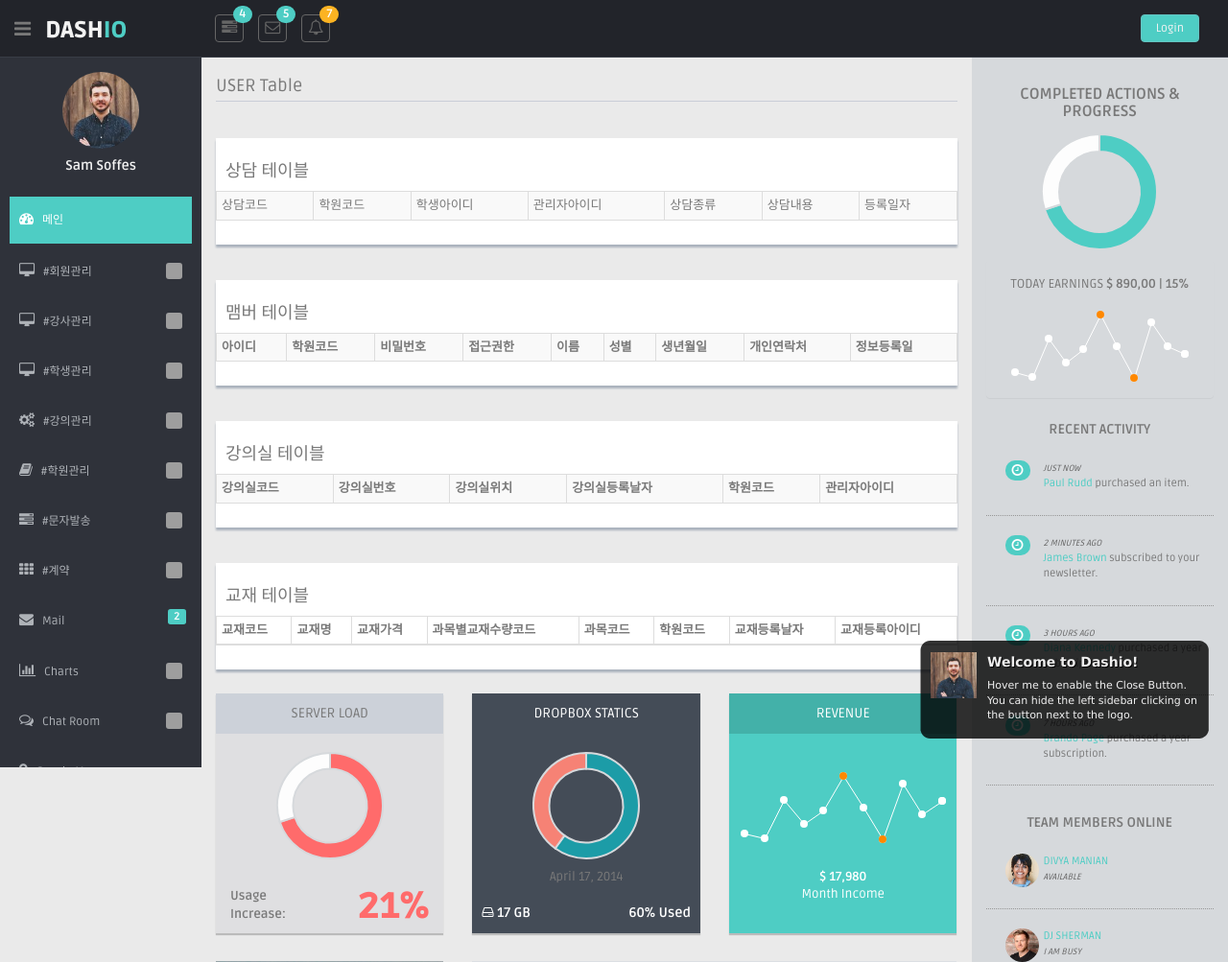
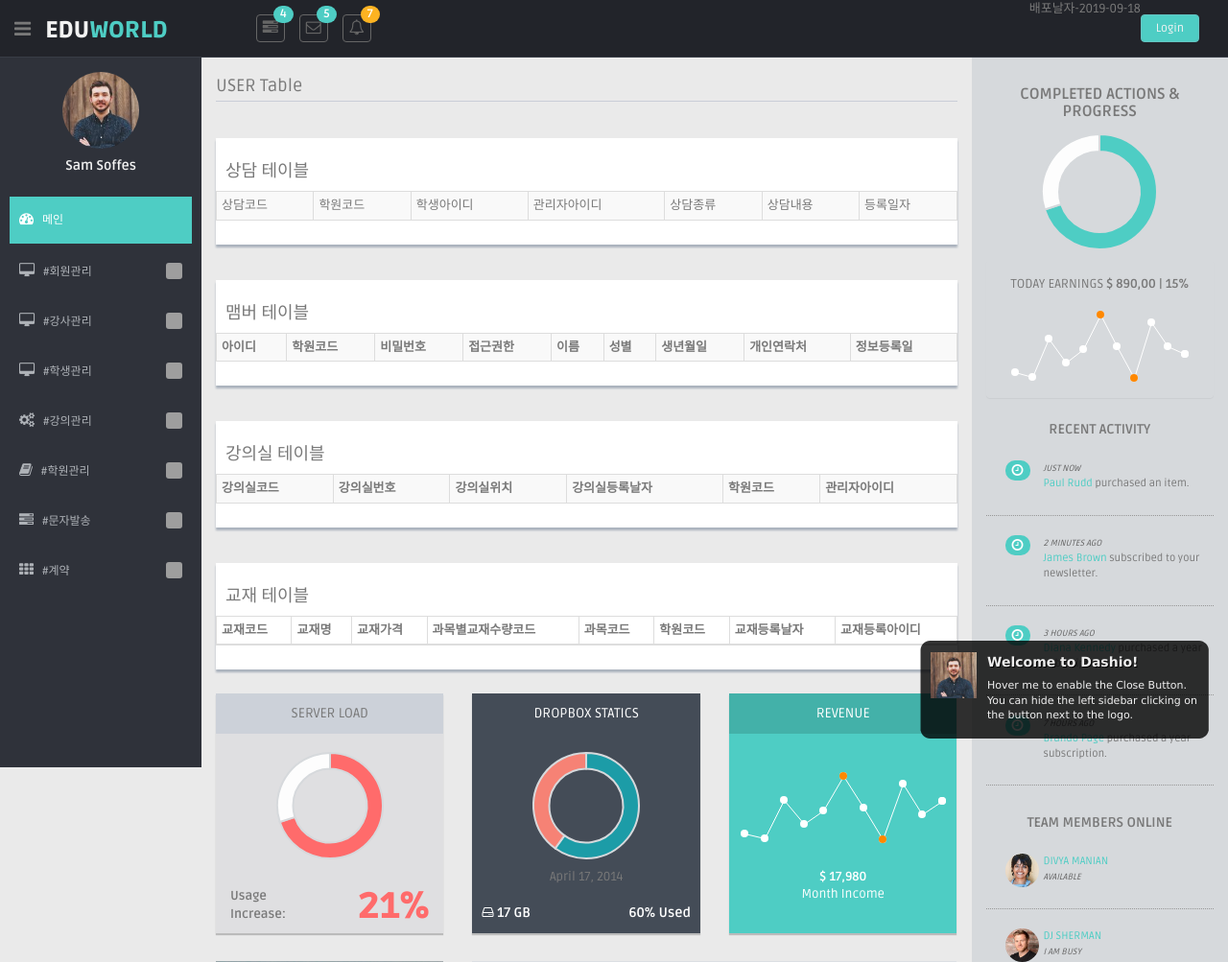
Before and after one commit to PeaceNChicken/eduManger, a Spring Boot app: page / in a window 1280 px wide. Shown: the top 1003 px of the page at 96% size. Run offline with Spring Boot 4, Linux system fonts and the light colour scheme; data that the repository does not hold is empty; some libraries are stand-ins or nearby versions; grey boxes are pictures that could not be loaded.

Commit message:
배포날자 작성

```diff
--- a/eduManger/src/main/resources/templates/fragments/header.html
+++ b/eduManger/src/main/resources/templates/fragments/header.html
@@ -12,7 +12,7 @@
         <div class="fa fa-bars tooltips" data-placement="right" data-original-title="Toggle Navigation"></div>
       </div>
       <!--logo start-->
-      <a href="/" class="logo"><b>DASH<span>IO</span></b></a>
+      <a href="/" class="logo"><b>edu<span>world</span></b></a>
       <!--logo end-->
       <div class="nav notify-row" id="top_menu">
         <!--  notification start -->
@@ -201,6 +201,7 @@
       </div>
       <div class="top-menu">
         <ul class="nav pull-right top-menu">
+        	<li>배포날자-2019-09-18</li>
           <li th:if="${session.SID == null}"><a class="logout" href="/login">Login</a></li>
         </ul>
         <ul class="nav pull-right top-menu">
--- a/eduManger/src/main/resources/templates/fragments/leftmenu.html
+++ b/eduManger/src/main/resources/templates/fragments/leftmenu.html
@@ -99,41 +99,6 @@
               <li><a href="#">Advanced Table</a></li>
             </ul>
           </li>
-          <li>
-            <a href="inbox.html">
-              <i class="fa fa-envelope"></i>
-              <span>Mail </span>
-              <span class="label label-theme pull-right mail-info">2</span>
-              </a>
-          </li>
-          <li class="sub-menu">
-            <a href="javascript:;">
-              <i class=" fa fa-bar-chart-o"></i>
-              <span>Charts</span>
-              </a>
-            <ul class="sub">
-              <li><a href="morris.html">Morris</a></li>
-              <li><a href="chartjs.html">Chartjs</a></li>
-              <li><a href="flot_chart.html">Flot Charts</a></li>
-              <li><a href="xchart.html">xChart</a></li>
-            </ul>
-          </li>
-          <li class="sub-menu">
-            <a href="javascript:;">
-              <i class="fa fa-comments-o"></i>
-              <span>Chat Room</span>
-              </a>
-            <ul class="sub">
-              <li><a href="lobby.html">Lobby</a></li>
-              <li><a href="chat_room.html"> Chat Room</a></li>
-            </ul>
-          </li>
-          <li>
-            <a href="google_maps.html">
-              <i class="fa fa-map-marker"></i>
-              <span>Google Maps </span>
-              </a>
-          </li>
         </ul>
         <!-- sidebar menu end-->
       </div>
```
